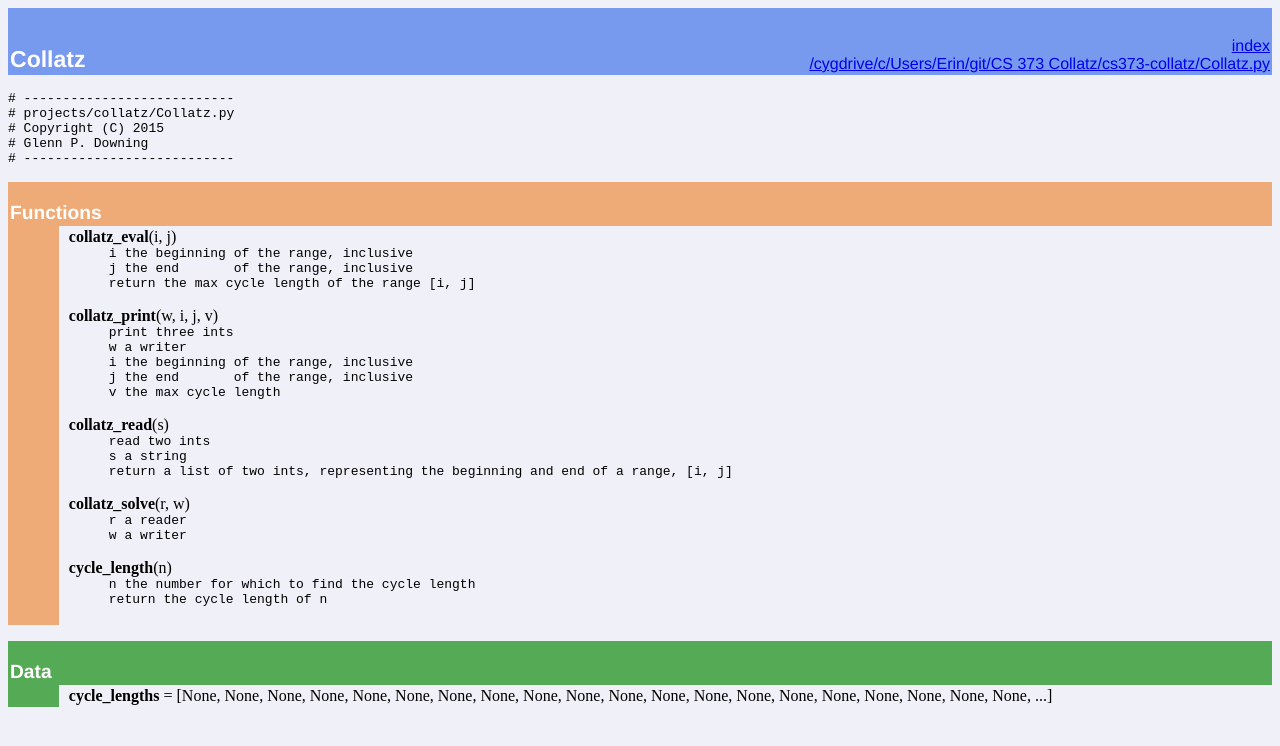
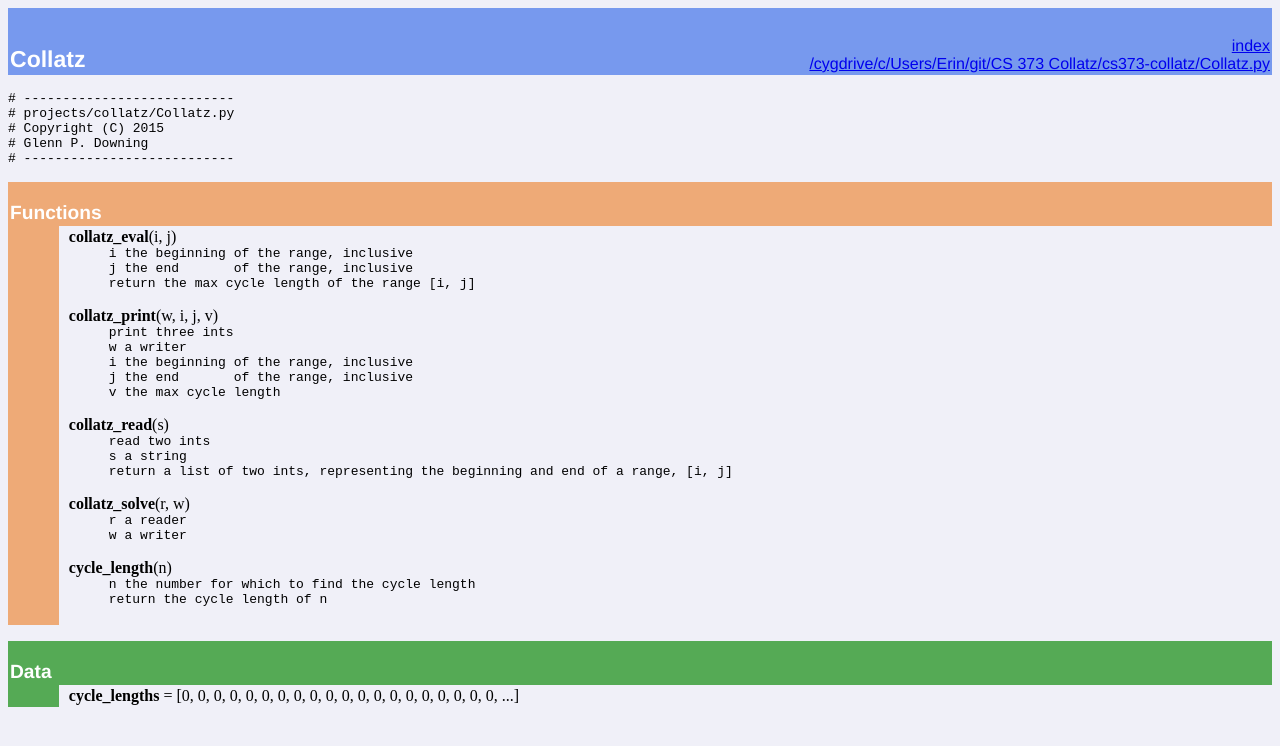
Before and after one commit to epenning/cs373-collatz, a plain HTML site: page Collatz.html in a window 1280 px wide. Drawn offline with Linux system fonts and the light colour scheme.

Commit message:
makefile was wrong, new html and log

```diff
--- a/Collatz.html
+++ b/Collatz.html
@@ -43,5 +43,5 @@ return&nbsp;the&nbsp;cycle&nbsp;length&nbsp;of&nbsp;n</tt></dd></dl>
 <font color="#ffffff" face="helvetica, arial"><big><strong>Data</strong></big></font></td></tr>
 
 <tr><td bgcolor="#55aa55"><tt>&nbsp;&nbsp;&nbsp;&nbsp;&nbsp;&nbsp;</tt></td><td>&nbsp;</td>
-<td width="100%"><strong>cycle_lengths</strong> = [None, None, None, None, None, None, None, None, None, None, None, None, None, None, None, None, None, None, None, None, ...]</td></tr></table>
+<td width="100%"><strong>cycle_lengths</strong> = [0, 0, 0, 0, 0, 0, 0, 0, 0, 0, 0, 0, 0, 0, 0, 0, 0, 0, 0, 0, ...]</td></tr></table>
 </body></html>
```
Also changed, not shown: 2 other files.
